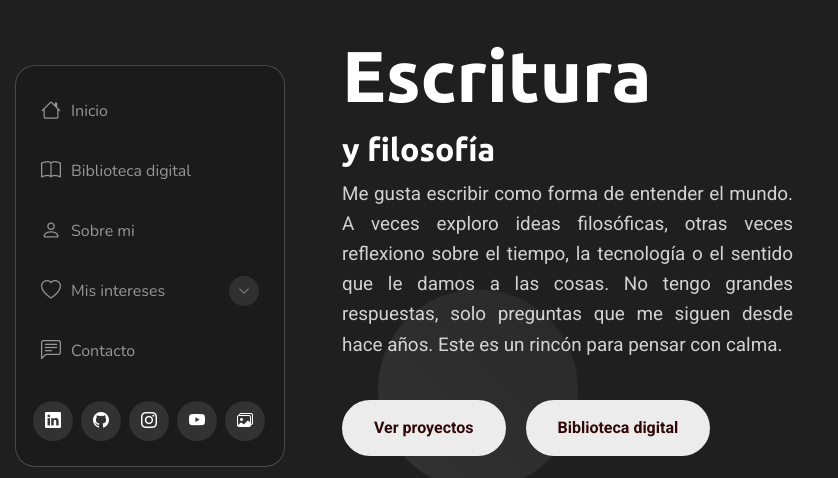
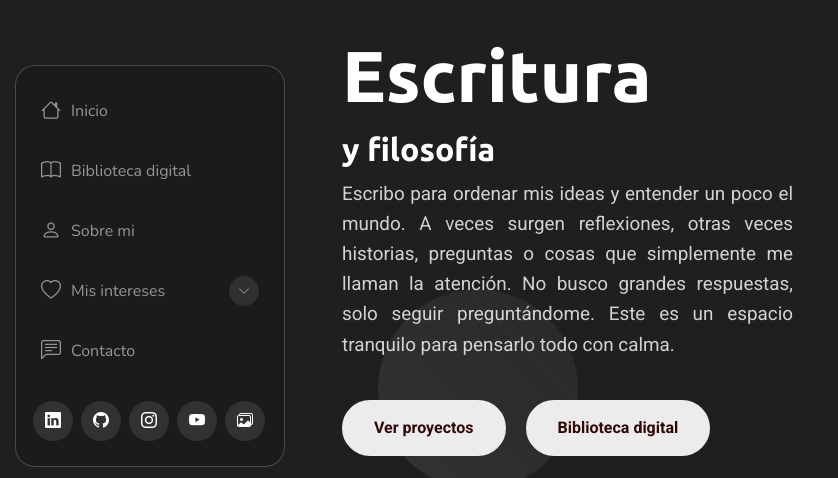
Before and after one commit to facundobalbo/site, a plain HTML site: page escritura/escritura.html in a window 1280 px wide. Shown: the part 134-612 px from the top of the page, 0-838 px from the left. Drawn offline with nearby package versions, Linux system fonts and the light colour scheme.

Commit message:
Update escritura.html

```diff
--- a/escritura/escritura.html
+++ b/escritura/escritura.html
@@ -93,11 +93,9 @@
               <div class="hero-text">
                 <h1>Escritura <span class="accent-text"></span></h1>
                 <h2>y filosofía</h2>
-                <p class="description">Me gusta escribir como forma de entender el mundo. A veces exploro ideas
-                  filosóficas,
-                  otras veces reflexiono sobre el tiempo, la tecnología o el sentido que le damos a las cosas. No tengo
-                  grandes
-                  respuestas, solo preguntas que me siguen desde hace años. Este es un rincón para pensar con calma.</p>
+                <p class="description">Escribo para ordenar mis ideas y entender un poco el mundo.
+                    A veces surgen reflexiones, otras veces historias, preguntas o cosas que simplemente me llaman la atención.
+                    No busco grandes respuestas, solo seguir preguntándome. Este es un espacio tranquilo para pensarlo todo con calma.</p>
 
                 <div class="hero-actions">
                   <a href="#portfolio" class="btn btn-primary">Ver proyectos</a>
```
